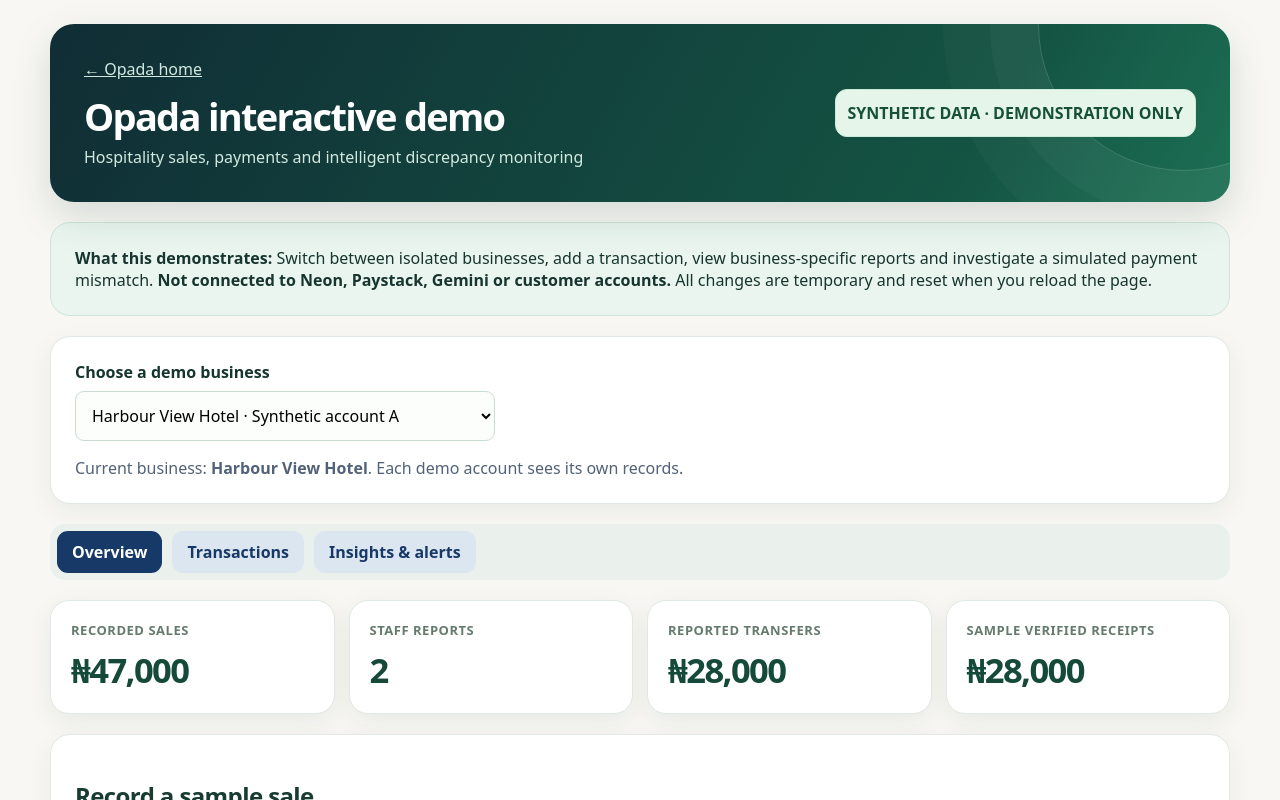
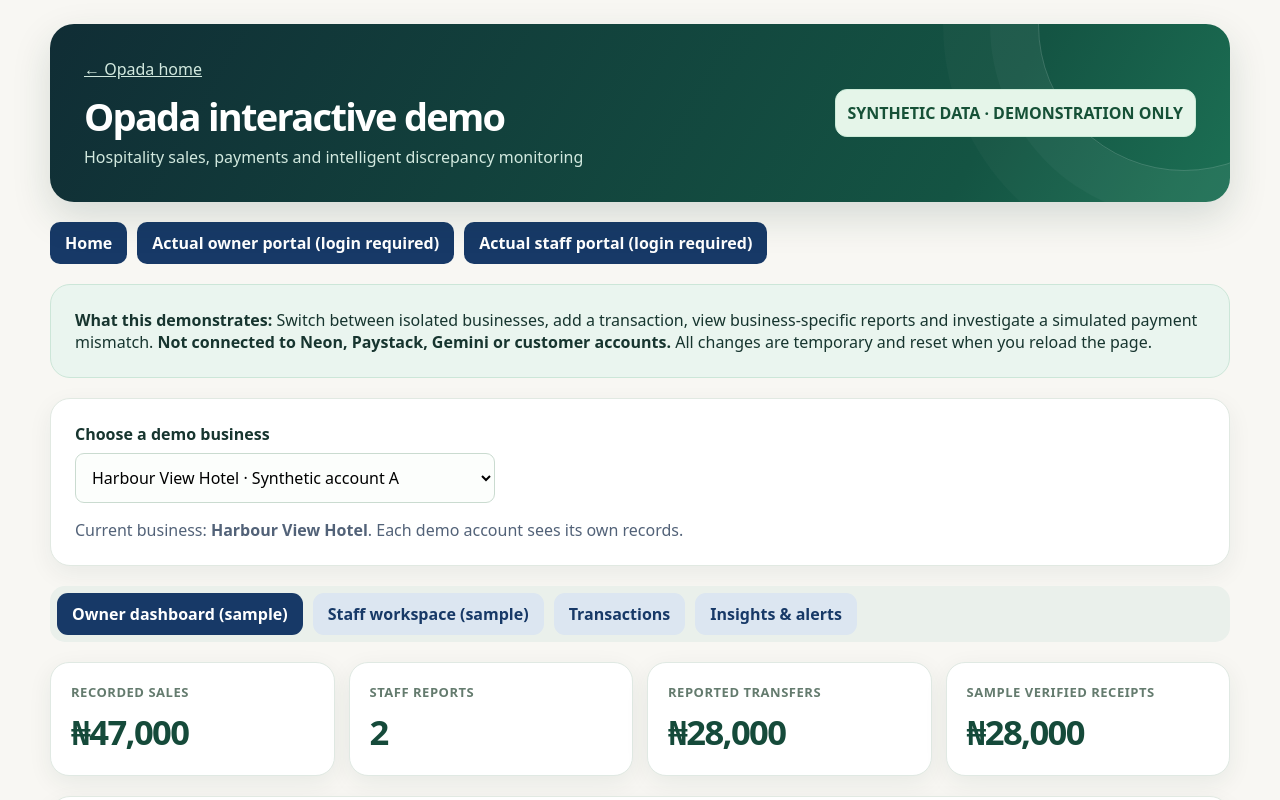
Before and after one commit to stephenrabbi/opada, a Next.js app: page /demo in a window 1280 px wide. Shown: the top 800 px of the page. Built offline with nearby package versions, Linux system fonts and the light colour scheme.

Commit message:
feat(demo): add owner and staff sample navigation plus actual portal links

```diff
--- a/app/demo/page.jsx
+++ b/app/demo/page.jsx
@@ -38,14 +38,15 @@ export default function FunderDemo(){
     <div><a href="/" style={{color:'#173967'}}>← Opada home</a><h1 style={{fontSize:'clamp(26px,5vw,38px)',margin:'10px 0 4px'}}>Opada interactive demo</h1><p style={{margin:0}}>Hospitality sales, payments and intelligent discrepancy monitoring</p></div>
     <span style={{background:'#fff2ce',padding:12,borderRadius:12,fontWeight:700}}>SYNTHETIC DATA · DEMONSTRATION ONLY</span>
    </header>
+   <nav aria-label="Explore Opada pages" style={{display:'flex',gap:10,flexWrap:'wrap',alignItems:'center'}}><a href="/" style={{...button,textDecoration:'none'}}>Home</a><a href="/owner" style={{...button,textDecoration:'none'}}>Actual owner portal (login required)</a><a href="/staff" style={{...button,textDecoration:'none'}}>Actual staff portal (login required)</a></nav>
    <section style={{...panel,background:'#eaf3ff'}} aria-label="Demo limitations"><strong>What this demonstrates:</strong> Switch between isolated businesses, add a transaction, view business-specific reports and investigate a simulated payment mismatch. <strong>Not connected to Neon, Paystack, Gemini or customer accounts.</strong> All changes are temporary and reset when you reload the page.</section>
    <section style={panel}><label htmlFor="demo-business" style={{fontWeight:700}}>Choose a demo business</label><select id="demo-business" value={business} onChange={e=>{setBusiness(e.target.value);setChecked(false);setMessage('')}} style={{display:'block',marginTop:8,padding:12,width:'100%',maxWidth:420,borderRadius:9,border:'1px solid #b0bfd1',fontSize:16}}><option value="hotel">Harbour View Hotel · Synthetic account A</option><option value="cafe">Cornerstone Café · Synthetic account B</option></select><p style={{color:'#526278',marginBottom:0}}>Current business: <b>{businessName}</b>. Each demo account sees its own records.</p></section>
-   <nav className="opada-funder-tabs" aria-label="Demo sections" style={{display:'flex',gap:10,flexWrap:'wrap'}}>{[['overview','Overview'],['transactions','Transactions'],['alerts','Insights & alerts']].map(([id,label])=><button type="button" key={id} style={{...button,background:tab===id?'#173967':'#dce6f1',color:tab===id?'#fff':'#173967'}} onClick={()=>setTab(id)}>{label}</button>)}</nav>
+   <nav className="opada-funder-tabs" aria-label="Demo sections" style={{display:'flex',gap:10,flexWrap:'wrap'}}>{[['overview','Owner dashboard (sample)'],['staff','Staff workspace (sample)'],['transactions','Transactions'],['alerts','Insights & alerts']].map(([id,label])=><button type="button" key={id} style={{...button,background:tab===id?'#173967':'#dce6f1',color:tab===id?'#fff':'#173967'}} onClick={()=>setTab(id)}>{label}</button>)}</nav>
    <section className="opada-funder-metrics" style={{display:'grid',gridTemplateColumns:'repeat(auto-fit,minmax(180px,1fr))',gap:12}} aria-label="Business metrics">
     {[['Recorded sales',naira(total)],['Staff reports',String(own.length)],['Reported transfers',naira(transfers)],['Sample verified receipts',naira(demoReceipts)]].map(([label,value])=><article key={label} style={panel}><div style={{fontSize:13,color:'#65768b'}}>{label}</div><strong style={{display:'block',fontSize:25,marginTop:7}}>{value}</strong></article>)}
    </section>
-   {(tab==='overview'||tab==='transactions')&&<section style={panel}><h2>Record a sample sale</h2><form onSubmit={add} style={{display:'flex',gap:10,flexWrap:'wrap',alignItems:'end'}}><label style={{flex:'2 1 180px'}}>Item<input aria-label="Item" required maxLength={80} value={item} onChange={e=>setItem(e.target.value)} placeholder="e.g. Event catering" style={{display:'block',padding:12,width:'100%',boxSizing:'border-box',border:'1px solid #a5b8cd',borderRadius:8,fontSize:16}}/></label><label style={{flex:'1 1 130px'}}>Amount (NGN)<input aria-label="Amount in naira" required type="number" min="1" max="10000000" step="1" value={amount} onChange={e=>setAmount(e.target.value)} style={{display:'block',padding:12,width:'100%',boxSizing:'border-box',border:'1px solid #a5b8cd',borderRadius:8,fontSize:16}}/></label><label style={{flex:'1 1 140px'}}>Payment<select aria-label="Payment method" value={payment} onChange={e=>setPayment(e.target.value)} style={{display:'block',padding:12,width:'100%',border:'1px solid #a5b8cd',borderRadius:8,fontSize:16}}><option value="transfer">Transfer</option><option value="cash">Cash</option></select></label><button type="submit" style={button}>Add sample transaction</button></form>{message&&<p role="status">{message}</p>}</section>}
-   {(tab==='overview'||tab==='transactions')&&<section style={panel}><h2>Staff-reported transactions</h2><div style={{overflowX:'auto'}}><table style={{borderCollapse:'collapse',width:'100%',textAlign:'left'}}><thead><tr>{['Item','Quantity','Payment','Amount'].map(x=><th key={x} style={{padding:10,borderBottom:'1px solid #bbcbe0'}}>{x}</th>)}</tr></thead><tbody>{own.map(x=><tr key={x.id}><td style={{padding:10,borderBottom:'1px solid #edf0f4'}}>{x.item}</td><td style={{padding:10,borderBottom:'1px solid #edf0f4'}}>{x.quantity}</td><td style={{padding:10,borderBottom:'1px solid #edf0f4'}}>{x.payment}</td><td style={{padding:10,borderBottom:'1px solid #edf0f4'}}>{naira(x.quantity*x.unitPrice)}</td></tr>)}</tbody></table></div></section>}
+   {(tab==='overview'||tab==='transactions'||tab==='staff')&&<section style={panel}><h2>{tab==='staff'?'Staff workspace — synthetic sales entry':'Record a sample sale'}</h2><form onSubmit={add} style={{display:'flex',gap:10,flexWrap:'wrap',alignItems:'end'}}><label style={{flex:'2 1 180px'}}>Item<input aria-label="Item" required maxLength={80} value={item} onChange={e=>setItem(e.target.value)} placeholder="e.g. Event catering" style={{display:'block',padding:12,width:'100%',boxSizing:'border-box',border:'1px solid #a5b8cd',borderRadius:8,fontSize:16}}/></label><label style={{flex:'1 1 130px'}}>Amount (NGN)<input aria-label="Amount in naira" required type="number" min="1" max="10000000" step="1" value={amount} onChange={e=>setAmount(e.target.value)} style={{display:'block',padding:12,width:'100%',boxSizing:'border-box',border:'1px solid #a5b8cd',borderRadius:8,fontSize:16}}/></label><label style={{flex:'1 1 140px'}}>Payment<select aria-label="Payment method" value={payment} onChange={e=>setPayment(e.target.value)} style={{display:'block',padding:12,width:'100%',border:'1px solid #a5b8cd',borderRadius:8,fontSize:16}}><option value="transfer">Transfer</option><option value="cash">Cash</option></select></label><button type="submit" style={button}>Add sample transaction</button></form>{message&&<p role="status">{message}</p>}</section>}
+   {(tab==='overview'||tab==='transactions'||tab==='staff')&&<section style={panel}><h2>Staff-reported transactions</h2><div style={{overflowX:'auto'}}><table style={{borderCollapse:'collapse',width:'100%',textAlign:'left'}}><thead><tr>{['Item','Quantity','Payment','Amount'].map(x=><th key={x} style={{padding:10,borderBottom:'1px solid #bbcbe0'}}>{x}</th>)}</tr></thead><tbody>{own.map(x=><tr key={x.id}><td style={{padding:10,borderBottom:'1px solid #edf0f4'}}>{x.item}</td><td style={{padding:10,borderBottom:'1px solid #edf0f4'}}>{x.quantity}</td><td style={{padding:10,borderBottom:'1px solid #edf0f4'}}>{x.payment}</td><td style={{padding:10,borderBottom:'1px solid #edf0f4'}}>{naira(x.quantity*x.unitPrice)}</td></tr>)}</tbody></table></div></section>}
    {(tab==='overview'||tab==='alerts')&&<section style={panel}><h2>Illustrative payment reconciliation alert</h2><p>Staff-reported transfers: <strong>{naira(transfers)}</strong>. Synthetic receipt sample: <strong>{naira(demoReceipts)}</strong>.</p><p><strong>{discrepancy===0?'No discrepancy':discrepancy>0?'Unmatched reported transfers: '+naira(discrepancy):'Receipts exceed reports: '+naira(-discrepancy)}</strong></p><p>In the real Opada system, discrepancies require checking stored evidence before action. The sample receipt amount here is invented for demonstration.</p><button type="button" style={button} onClick={()=>setChecked(!checked)}>{checked?'Mark for investigation':'Review this sample alert'}</button>{checked&&<p role="status">Sample alert marked as reviewed in this browser.</p>}</section>}
    <footer style={{fontSize:13,color:'#66788a'}}>Opada by Team Stack-Mind · Interactive funder walkthrough · No real payments, AI requests or financial operations occur on this page.</footer>
   </div>
```
